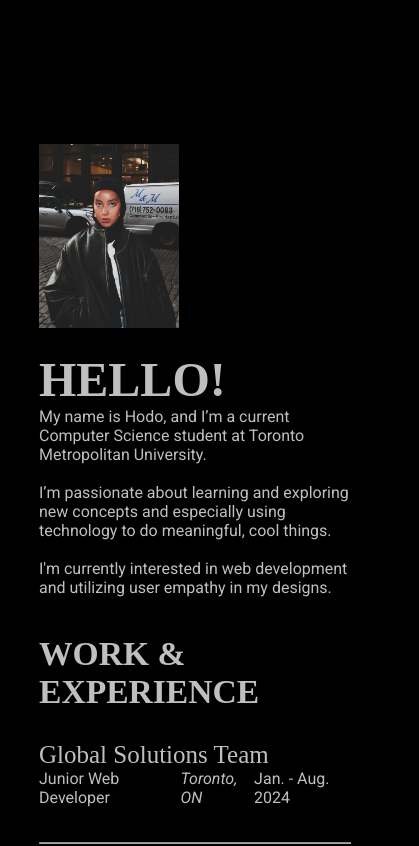
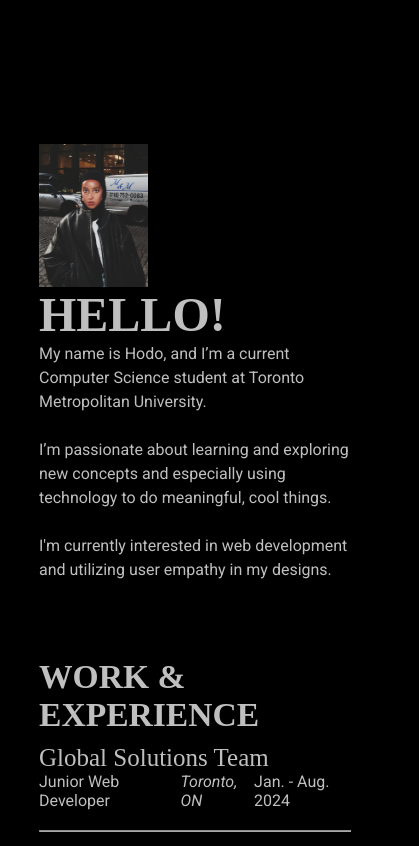
Before and after one commit to hodoabdirizak/hodoabdirizak.github.io, a React (Create React App) app: page / in a window 390 px wide. Shown: the part 800-1646 px from the top of the page, 419 px wide, since content can reach past the window. Built offline with nearby package versions, Linux system fonts and the light colour scheme; the HTML template or start-up script is replaced by a standard one; a web font is replaced by a local one.

Commit message:
clean up mobile view

```diff
--- a/src/navbar/Navbar.js
+++ b/src/navbar/Navbar.js
@@ -1,12 +1,15 @@
 import React from "react";
+import { useMediaQuery } from "react-responsive";
 import "./Navbar.css";
 
 const Navbar = ({ onLinkClick }) => {
+  const isMobile = useMediaQuery({ maxWidth: "767px" });
 
   const renderNavLinks = () => {
+    const listClassName = isMobile ? "nav__list" : "nav__list__web";
 
     return (
-      <ul className='nav__list'>
+      <ul className={listClassName}>
         <li>
           <button className="nav__link" onClick={() => { onLinkClick('about'); }}>
             About
--- a/src/pages/About.css
+++ b/src/pages/About.css
@@ -1,66 +1,50 @@
 .about__container {
-    height: var(--full-height);
     padding-top: 100px;
+    margin: 0 auto;
+    max-width: 80%;
+    gap: 1rem;
+}
+
+.about__image {
+    flex-shrink: 0;
+    width: 30%;
+    height: auto;
+    float: left;
+    margin-right: 1.5rem;
+}
+
+.about__text {
+    flex: 1;
+}
+
+.about__text-section {
+    font-size: 25px;
     text-align: left;
-    margin: 0 auto;
-    min-width: 80%;
-    max-width: 80%;
+    line-height: 1.5;
+    word-wrap: break-word;
 }
 
 h2 {
     font-size: var(--section-title-font-size);
     font-family: var(--second-font);
     text-transform: uppercase;
-    margin-top: -3%;
+    margin-top: -6%;
 }
 
-.about__text-section {
-    margin: auto;
-    font-size: 25px;
-}
-
-.about__image {
-    width: 30%;
-    height: auto;
-    float: left;
-    margin-right: 5rem;
-    margin-bottom: 1rem;
-  }
-
-  .about__text {
-    flex: 1;
-  }
+/* Responsive adjustments */
+@media (max-width: 767px) {
 
 
-
-@media only screen and (max-width: 767px) {
-    .about__container {
-        height: 500px;
-    }
     .about__image {
-        width: 45%;
-        margin-right: 1.5rem;
-        margin-bottom: 1.5rem;
+        width: 35%;
+        float: left;
     }
 
     .about__title {
         font-size: var(--section-mobile-title-font-size);
-        margin-top: -8%;
     }
 
     .about__text-section {
         font-size: 16px !important;
-        width: 100% !important;
-    }
-
-    .name-line {
-        flex-direction: column;
-        align-items: center;
-        gap: 0.25rem;
-    }
-
-    .homepage__scroll-prompt {
-        font-size: calc(var(--small-font-size) * 0.9);
-        margin-top: 0.5rem;
     }
 }
--- a/src/pages/Contact.css
+++ b/src/pages/Contact.css
@@ -37,8 +37,7 @@
 
 @media only screen and (max-width: 767px) {
     .contact__container {
-        height: var(--full-height-mobile);
-        padding-top: 50px;
+        height: calc(var(--full-height-mobile) * 1.3);
     }
 
     .contact__title {
@@ -53,6 +52,11 @@
     }
 
     .contact__logo_container {
-        margin-top: 40%;
+        padding-top: 80%;
+    }
+
+    .contact__logo {
+        width: 40px;
+        height: 40px;
     }
 }
--- a/src/pages/Contact.js
+++ b/src/pages/Contact.js
@@ -18,20 +18,20 @@ class Contact extends Component {
           If you’d like to connect, discuss opportunities, or just say hello, feel free to reach out!
         </p>
         <div className="contact__logo_container">
-          <a class='contact__logo' href="https://www.linkedin.com/in/hodoabdirizak/" target="_blank" rel="noreferrer">
-            <img class='contact__logo' src={linkedin_logo} alt="" width="60" height="60"></img>
+          <a className='contact__logo' href="https://www.linkedin.com/in/hodoabdirizak/" target="_blank" rel="noreferrer">
+            <img className='contact__logo' src={linkedin_logo} alt="" width="60" height="60"></img>
           </a>
-          <a class='contact__logo' href="mailto:hodo.abdirizak@torontomu.ca" target="_blank" rel="noreferrer">
-            <img class='contact__logo' src={email_logo} alt="" width="60" height="60"></img>
+          <a className='contact__logo' href="mailto:hodo.abdirizak@torontomu.ca" target="_blank" rel="noreferrer">
+            <img className='contact__logo' src={email_logo} alt="" width="60" height="60"></img>
           </a>
-          <a class='contact__logo' href="https://github.com/hodoabdirizak" target="_blank" rel="noreferrer">
-            <img class='contact__logo' src={github_logo} alt="" width="60" height="60"></img>
+          <a className='contact__logo' href="https://github.com/hodoabdirizak" target="_blank" rel="noreferrer">
+            <img className='contact__logo' src={github_logo} alt="" width="60" height="60"></img>
           </a>
-          <a class='contact__logo' href="https://www.behance.net/hodoa" target="_blank" rel="noreferrer">
-            <img class='contact__logo' src={behance_logo} alt="" width="60" height="60"></img>
+          <a className='contact__logo' href="https://www.behance.net/hodoa" target="_blank" rel="noreferrer">
+            <img className='contact__logo' src={behance_logo} alt="" width="60" height="60"></img>
           </a>
-          <a class='contact__logo' href="https://dribbble.com/hodoabdirizak" target="_blank" rel="noreferrer">
-            <img class='contact__logo' src={dribbble_logo} alt="" width="60" height="60"></img>
+          <a className='contact__logo' href="https://dribbble.com/hodoabdirizak" target="_blank" rel="noreferrer">
+            <img className='contact__logo' src={dribbble_logo} alt="" width="60" height="60"></img>
           </a>
         </div>
       </div>
--- a/src/pages/Work.css
+++ b/src/pages/Work.css
@@ -1,5 +1,6 @@
 .work__container {
     height: var(--full-height);
+    padding-top: 100px;
 }
 
 .work_title {
@@ -15,13 +16,8 @@
     flex-direction: column;
 }
 
-.work__download-btn {
-    text-transform: uppercase;
-    color: var(--title-color);
-}
-
 .work__item {
-    margin-bottom: 20px;
+    margin-bottom: 30px;
 }
 
 .work__company-name {
@@ -40,6 +36,7 @@
     width: 273px;
     align-items: center;
   }
+
 .work__location {
     font-style: italic;
     margin-left: 20px;
@@ -53,7 +50,7 @@
 
 hr.solid {
     border-top: 0.5px solid #ccc;
-    margin: 15px 0;
+    margin: 5px 0;
     width: 100%;
     opacity: 0.7;
 }
@@ -61,11 +58,12 @@ hr.solid {
 @media only screen and (max-width: 767px) {
     .work__container {
         height: var(--full-height-mobile);
-        padding-top: 100px;
+        padding-top: 95px;
     }
 
     .work__item {
-        padding-top: 30px;
+        padding-top: 10px;
+        margin-bottom: 15px;
     }
 
     .work__location {
@@ -85,25 +83,4 @@ hr.solid {
     .work__title{
         font-size: calc(var(--section-mobile-title-font-size) * 0.7);
     }
-
-    .about__text-section {
-        font-size: var(--section-mobile-text-font-size);
-    }
-
-    .name-line {
-        flex-direction: column;
-        align-items: center;
-        gap: 0.25rem;
-    }
-
-    .homepage__scroll-prompt {
-        font-size: calc(var(--small-font-size) * 0.9);
-        margin-top: 0.5rem;
-    }
-
-    .mouse {
-        width: 15px;
-        height: 25px;
-        margin-left: 5px;
-    }
 }
```
